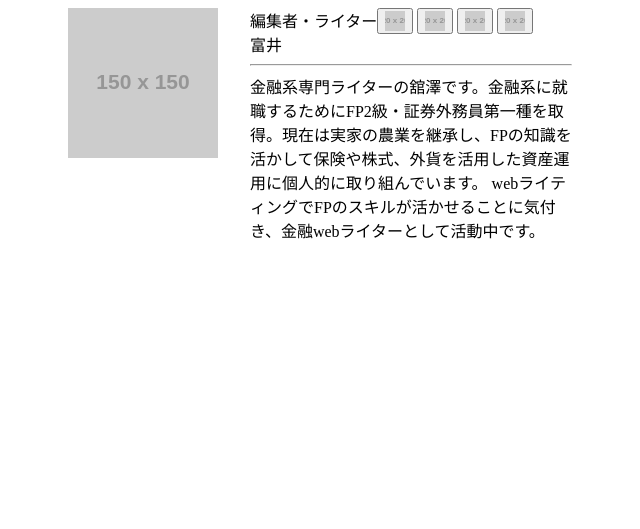
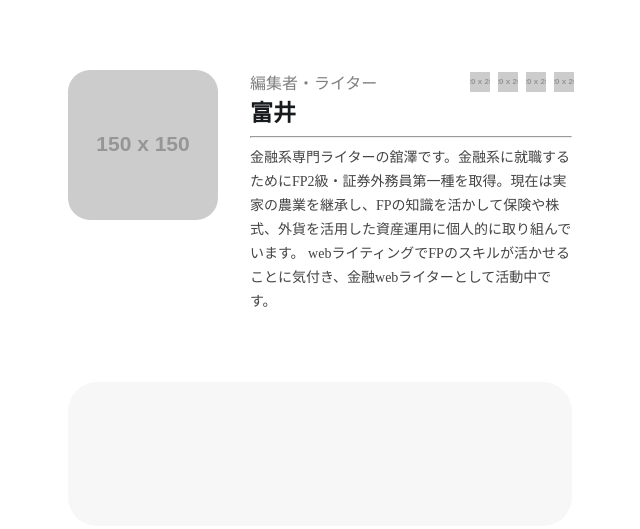
Before and after one commit to mikupi-ohayou/miku, a plain HTML site: page merideme/index.html in a window 1280 px wide. Shown: the whole page, without its empty margins (320-960 px from the left). Drawn offline with Linux system fonts and the light colour scheme; placeholder pictures from the web are drawn by us.

Commit message:
プロフィールへCSSを追加　記事一覧のBOXを追加

```diff
--- a/merideme/index.css
+++ b/merideme/index.css
@@ -1,9 +1,23 @@
 .root {
+    max-width: 800px;
     padding: 0 380px;
 }
 
 .profile_root {
+    margin-top: 70px;
     display: flex;
+}
+
+.profile_icon_box {
+    height: 150px; width: 150px;
+    border-radius: 22px;
+    margin-bottom: 102px;
+    overflow: hidden;
+    flex-shrink: 0;
+}
+
+.profile_icon_img {
+    height: 100%; width: 100%;
 }
 
 .profile_content_box {
@@ -12,4 +26,38 @@
 
 .profile_content_upside {
     display: flex;
+    justify-content: space-between;
 }
+
+.profile_job_txt {
+    font-size: 16px;
+    font-weight: 400;
+    color: #7f7f7f;
+}
+
+.profile_name_txt {
+    font-size: 23px;
+    font-weight: 600;
+    color: #171b1d;
+}
+
+.profile_sns_button {
+    height: 24px; width: 24px;
+    border: none;
+    background-color: transparent;
+}
+
+.profile_introduction_txt {
+    font-size: 14;
+    font-weight: 400;
+    line-height: 24px;
+    color: #444444;
+    margin-bottom: 68px;
+}
+
+
+.article_list_root {
+    padding: 72px 40px ;
+    border-radius: 29px;
+    background-color: #f7f7f7;
+}
--- a/merideme/index.html
+++ b/merideme/index.html
@@ -28,4 +28,8 @@
     </div>
 
   </div>
+	<div class="article_list_root">
+
+
+	</div>
 </div>
```
